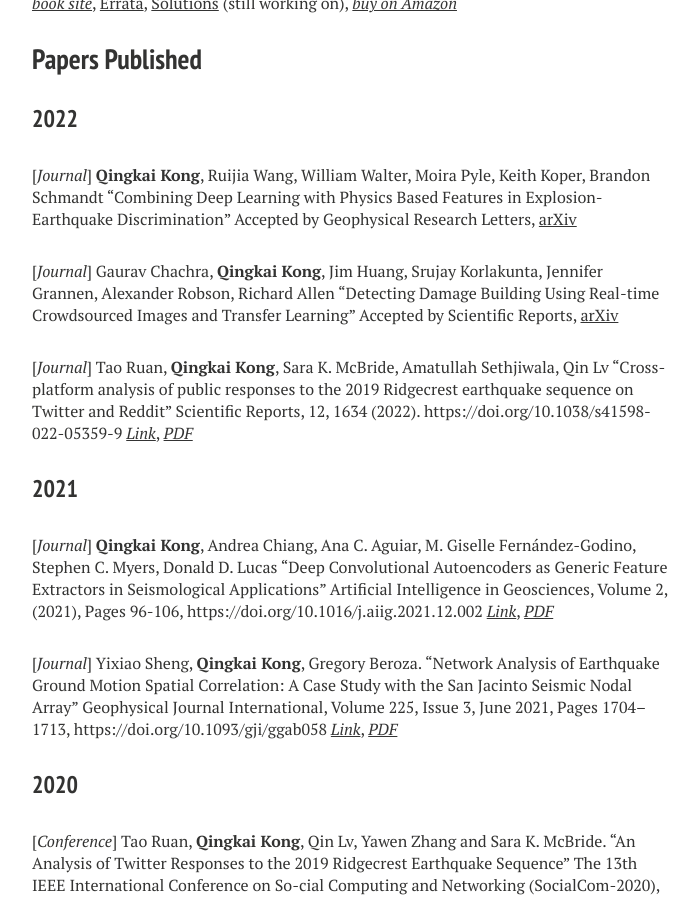
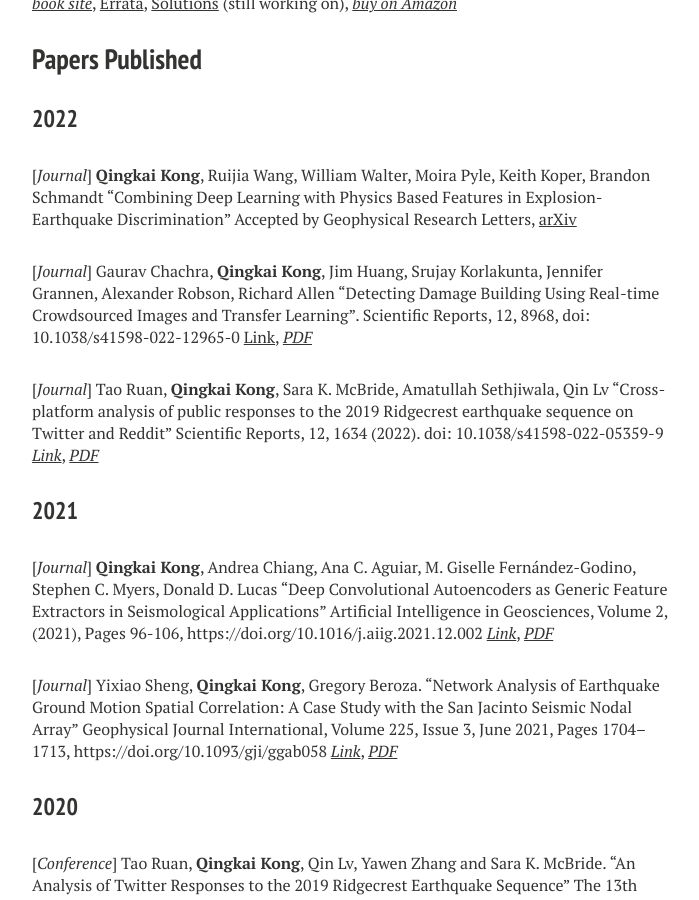
Before and after one commit to qingkaikong/qingkaikong, a Jekyll site: the page built from publications.md, in a window 1280 px wide and 900 px high, scrolled down 610 px. Shown: the whole window, without its empty margins (288-987 px from the left). Built offline with Jekyll 4.4.1, drawn with Linux system fonts in a browser that asks for light colours; nearby versions of some CDN libraries; some web fonts are replaced.

Commit message:
update paper

```diff
--- a/publications.md
+++ b/publications.md
@@ -32,9 +32,9 @@ excerpt: "My publications"
 
 [*Journal*] **Qingkai Kong**, Ruijia Wang, William Walter, Moira Pyle, Keith Koper, Brandon Schmandt "Combining Deep Learning with Physics Based Features in Explosion-Earthquake Discrimination" Accepted by Geophysical Research Letters, [arXiv](http://arxiv.org/abs/2203.06347)
 
-[*Journal*] Gaurav Chachra, **Qingkai Kong**, Jim Huang, Srujay Korlakunta, Jennifer Grannen, Alexander Robson, Richard Allen "Detecting Damage Building Using Real-time Crowdsourced Images and Transfer Learning" Accepted by Scientific Reports, [arXiv](https://arxiv.org/abs/2110.05762)
+[*Journal*] Gaurav Chachra, **Qingkai Kong**, Jim Huang, Srujay Korlakunta, Jennifer Grannen, Alexander Robson, Richard Allen "Detecting Damage Building Using Real-time Crowdsourced Images and Transfer Learning". Scientific Reports, 12, 8968, doi: 10.1038/s41598-022-12965-0 [Link](https://www.nature.com/articles/s41598-022-12965-0), [*PDF*](https://www.nature.com/articles/s41598-022-12965-0.epdf)
 
-[*Journal*] Tao Ruan, **Qingkai Kong**, Sara K. McBride, Amatullah Sethjiwala, Qin Lv "Cross-platform analysis of public responses to the 2019 Ridgecrest earthquake sequence on Twitter and Reddit" Scientific Reports, 12, 1634 (2022). https://doi.org/10.1038/s41598-022-05359-9 [*Link*](https://www.nature.com/articles/s41598-022-05359-9), [*PDF*](https://www.nature.com/articles/s41598-022-05359-9.pdf)
+[*Journal*] Tao Ruan, **Qingkai Kong**, Sara K. McBride, Amatullah Sethjiwala, Qin Lv "Cross-platform analysis of public responses to the 2019 Ridgecrest earthquake sequence on Twitter and Reddit" Scientific Reports, 12, 1634 (2022). doi: 10.1038/s41598-022-05359-9 [*Link*](https://www.nature.com/articles/s41598-022-05359-9), [*PDF*](https://www.nature.com/articles/s41598-022-05359-9.pdf)
 
 ### 2021
 
```
